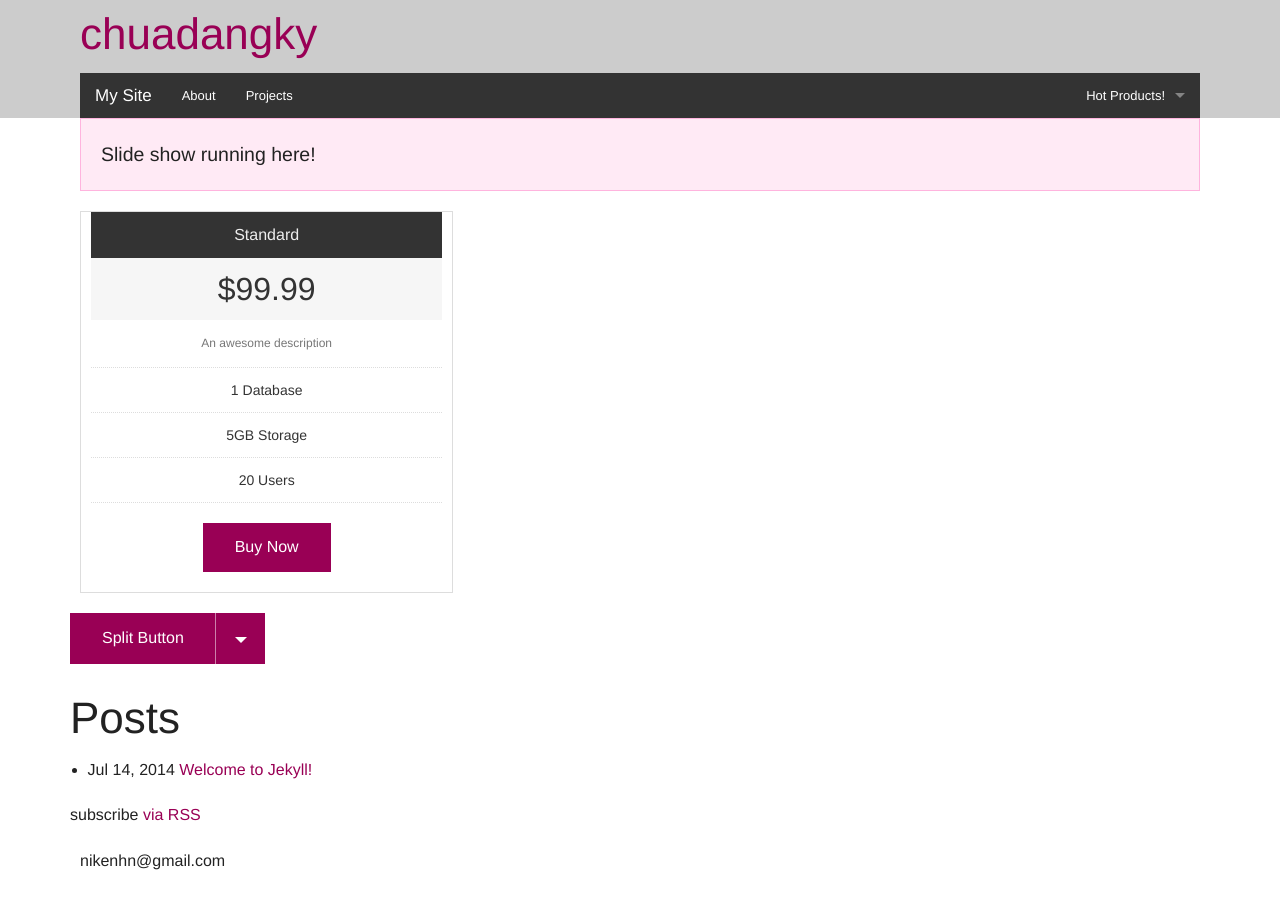
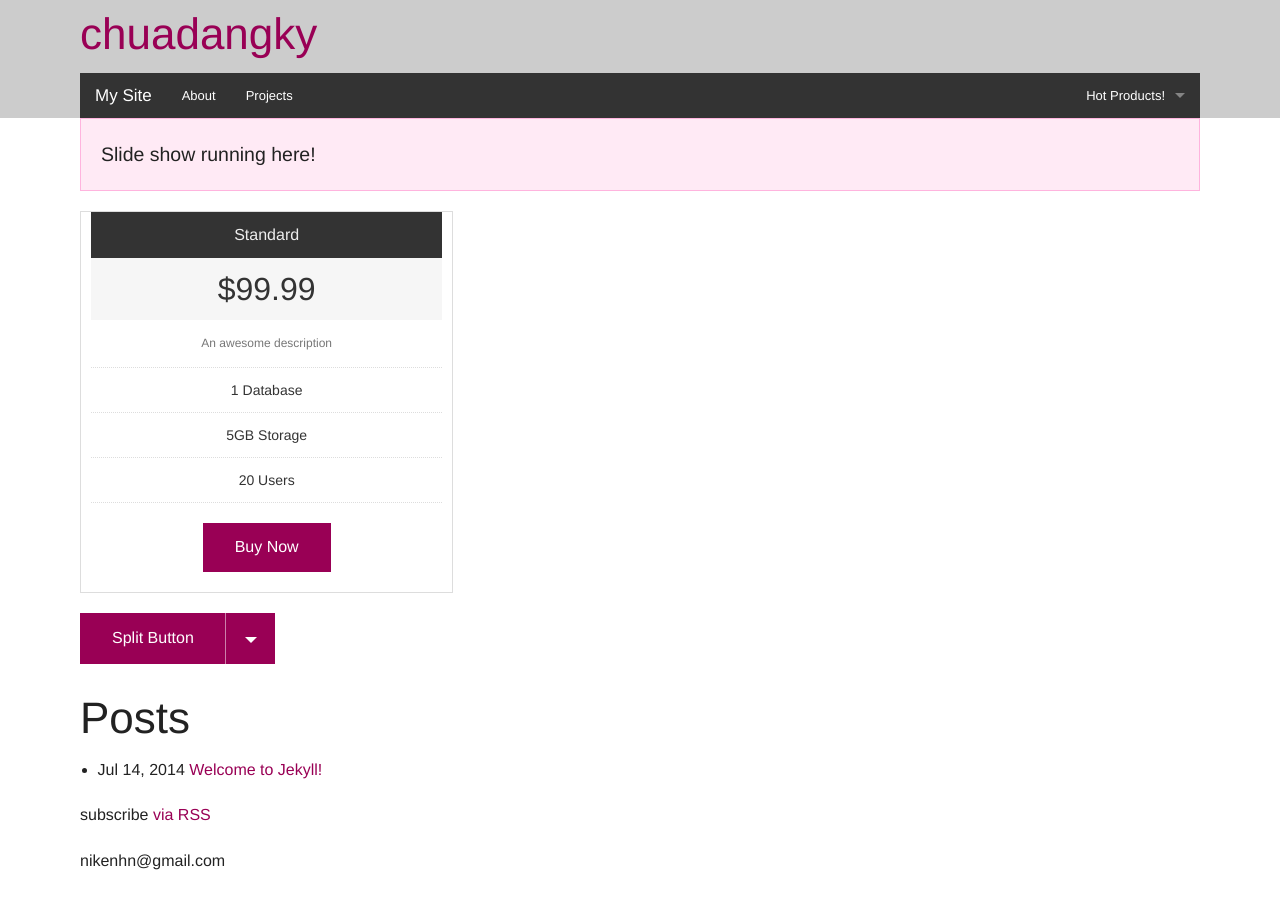
Before and after one commit to novakid/chuadangky, a Jekyll site: the page built from index.html, in a window 1280 px wide. Built offline with Jekyll 4.4.1, drawn with Linux system fonts in a browser that asks for light colours.

Commit message:
Update index.html

```diff
--- a/index.html
+++ b/index.html
@@ -22,11 +22,10 @@ layout: default
         <li class="cta-button"><a class="button" href="#">Buy Now</a></li>
       </ul>
 
+    </div>
+    </div>
 
-  </div>
-  </div>
-
-  <div>
+  <div class="columns">
 
 <a href="#" class="button split">Split Button <span data-dropdown="drop"></span></a><br>
 <ul id="drop" class="f-dropdown" data-dropdown-content>
```
